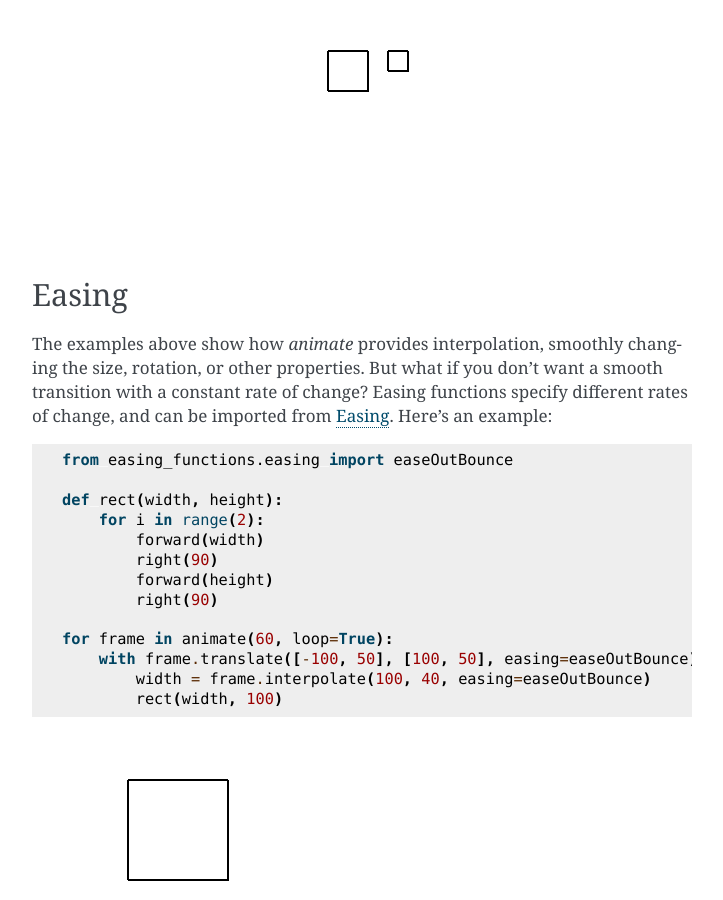
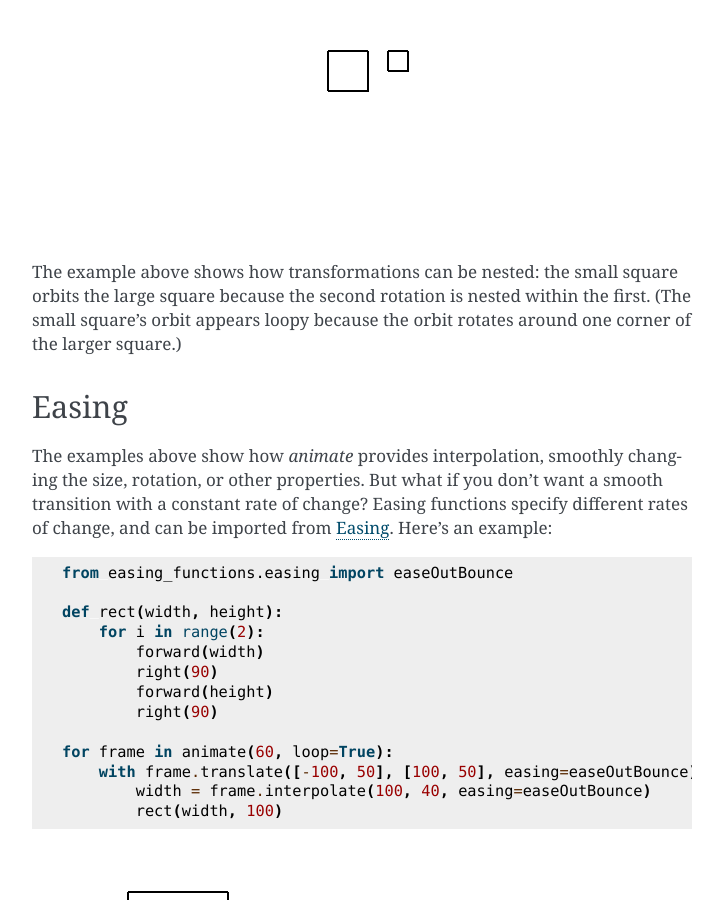
Before and after one commit to cproctor/superturtle, a Sphinx documentation site: the page built from documentation/source/introduction.rst, in a window 1280 px wide and 900 px high, scrolled down 2504 px. Shown: the whole window, without its empty margins (388-1111 px from the left). Built offline with Sphinx 7.4.7, drawn with Linux system fonts in a browser that asks for light colours.

Commit message:
Clarify nested rotations in narrative documentation

```diff
--- a/documentation/source/introduction.rst
+++ b/documentation/source/introduction.rst
@@ -90,6 +90,10 @@ animations with very little code. Here's an example::
 
 .. image:: ../doc_examples/animated_square_1.gif
 
+The example above shows how transformations can be nested: the small square orbits the large square
+because the second rotation is nested within the first. (The small square's orbit appears loopy because
+the orbit rotates around one corner of the larger square.)
+
 Easing
 ------
 
```
